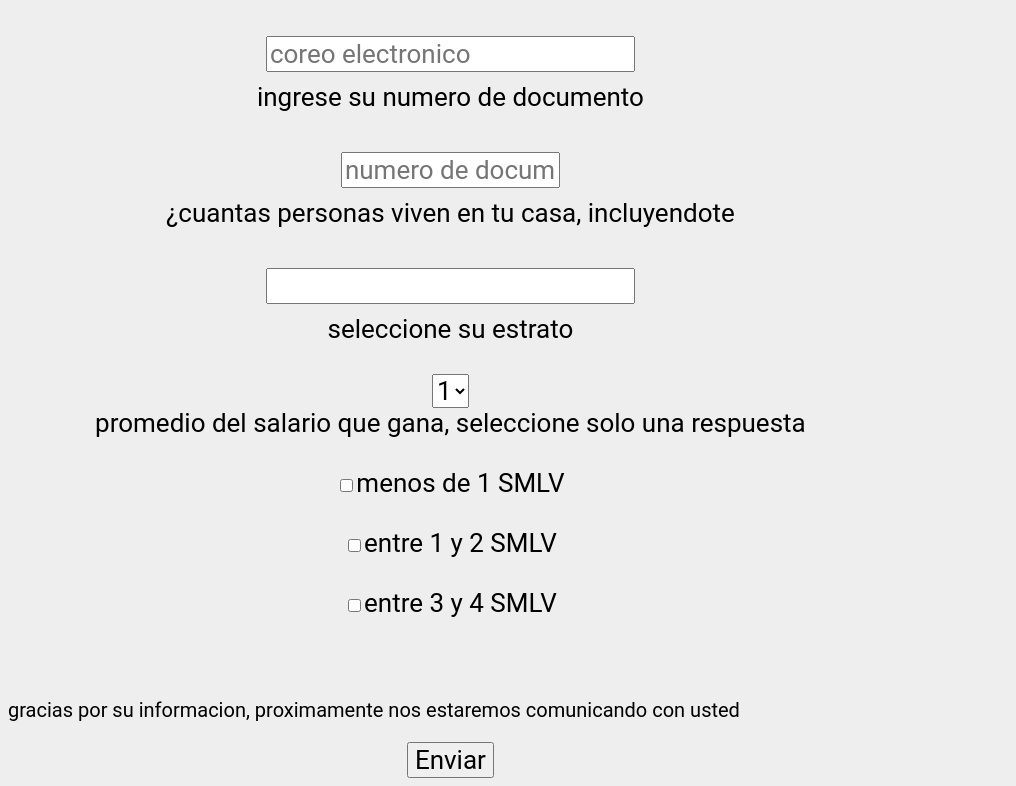
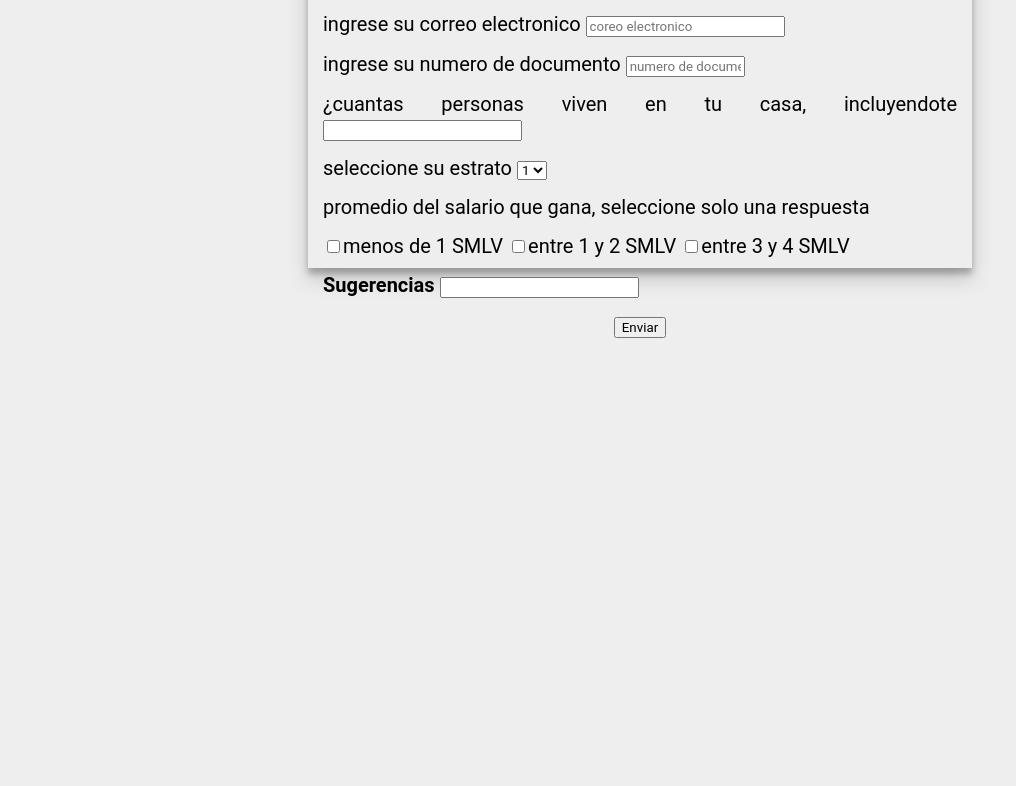
Before and after one commit to danielfcr797/formulario, a plain HTML site: page index.html in a window 1280 px wide. Shown: the part 309-1095 px from the top of the page, without its empty margins (0-1016 px from the left). After the commit the page ends 800 px from the top, so only its background shows below. Drawn offline with Linux system fonts and the light colour scheme; a web font is replaced by a local one.

Commit message:
formulario

```diff
--- a/css/style.css
+++ b/css/style.css
@@ -1,41 +1,29 @@
 body{
+	padding: 0px 300px 0 300px;
 	flex-direction: column;
 	background-color: #EEEEEE;
-	justify-content: center;
+	text-align: justify;
 }
 *{
 	font-family: roboto;
-	font-size: 26px;
+	flex-direction: left;
+}
+.div-formulario{
+	flex-direction: column;
+	font-size: 20px;
+	margin: 15px;
+}
+.textarea{
+	padding: : 100px;
+}
+#thumbnail{
+	box-shadow: 0 10px 20px rgba(0,0,0,0.19), 0 6px 6px rgba(0,0,0,0.23);
 }
 
-h1{
-	text-align: center;
+.main{
+	height: 550px;
 }
-
-p {
-	margin: 20px auto !important;
-	font-size: 20px;
-}
-div{
+#enviar{
 	text-align: center;
 
 }
-label{
-	text-align: center;
-	flex-direction: column;
-}
-.main{
-	width: 70%;
-}
-#email-label{
-	margin: 10px;
-}
-#nam-label{
-	margin: 10px;
-}
-#number-label{
-	margin: 10px;
-}
-#cant-peoples{
-	margin: 10px;
-}
--- a/index.html
+++ b/index.html
@@ -3,39 +3,41 @@
 <head>
 	<title id="title">formulario</title>
 	<link rel="stylesheet" type="text/css" href="css/style.css">
+	<link rel="stylesheet" type="text/css" href="https://fonts.google.com/specimen/Roboto">
 	<meta charset="utf-8">
 
 </head>
 <body>
-	<main class="main">
+	<main class="main" id="thumbnail">
 	<div class="div-formulario">
 		<h1>formulario para ayudas alimenticias</h1>
 		<p id="descripcion">debido a la cituacion de salud publica que se esta presentando por el tema del coronavirus se le pide a la poblacion que realice el siguiente formulario para poder contribuir adecuadamente a la poblacion mas necesitada</p>
 	</div>
+	<hr>
 	<form id="survey_form">
 		<div class="div-formulario">
 			<label for="nam-label">ingrese su nombre completo</label>
-			<br></br>
+
 			<input id="nam-label" type="text" name="" placeholder="escribe tu nombre" required="">
 		</div>
 		<div class="div-formulario">
 			<label for="email-label">ingrese su correo electronico</label>
-			<br></br>
+
 			<input id="email-label" type="email" name="" placeholder="coreo electronico">
 		</div>
 		<div class="div-formulario">
 			<label for="number-label">ingrese su numero de documento</label>
-			<br></br>
+
 			<input id="number-label"    type="text" name="" size="10" placeholder="numero de documento" required="">
 		</div >
 		<div class="div-formulario">
 			<label for="cant-peoples">¿cuantas personas viven en tu casa, incluyendote</label>
-			<br></br>
+
 			<input id="cant-peoples" type="number" name="" required="" >
 		</div>
 		<div class="div-formulario">
 		<label id="dropdown">seleccione su estrato</label>
-		<br></br>
+
 		<select id="estrato" required="">
 			<option value="1">1</option>
 			<option value="2">2</option>
@@ -48,17 +50,22 @@
 		</div>
 		<div class="div-formulario">
 			<label>promedio del salario que gana, seleccione solo una respuesta</label>
-			<br></br>
-			<input type="checkbox" name="">menos de 1 SMLV
-			<br></br>
-			<input type="checkbox" name="">entre 1 y 2 SMLV
-			<br></br>
-			<input type="checkbox" name="">entre 3 y 4 SMLV
+		</div>
+			<div class="div-formulario">
+				<input type="checkbox" name="">menos de 1 SMLV
+
+				<input type="checkbox" name="">entre 1 y 2 SMLV
+
+				<input type="checkbox" name="">entre 3 y 4 SMLV
+
+			</div>
+
+		<div class="div-formulario">
+			<label><strong>Sugerencias</strong></label>
+			<input class="textarea" type="text" name="textarea">
 
 		</div>
-		<br></br>
-		<p> gracias por su informacion, proximamente nos estaremos comunicando con usted</p>
-		<div class="div-formulario">
+		<div class="div-formulario" id="enviar">
 			<input type="button" name="" value="Enviar">
 		</div>
 	</form>
```
